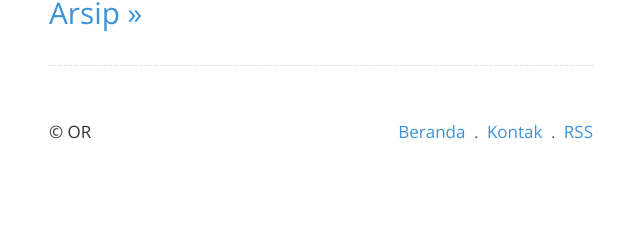
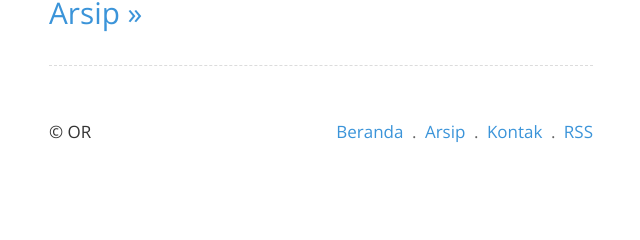
Before and after one commit to krhmwn/krhmwn.github.io, a Jekyll site: the page built from index.html, in a window 1280 px wide. Shown: the part 1082-1322 px from the top of the page, without its empty margins (319-959 px from the left). Built offline with Jekyll 4.4.1, drawn with Linux system fonts in a browser that asks for light colours.

Commit message:
Update V.1.2

```diff
--- a/_includes/footer.html
+++ b/_includes/footer.html
@@ -1 +1,9 @@
-<footer><p>&copy; OR</p><ol><li><a href="/">Beranda</a></li><li><a href="/contact">Kontak</a></li><li><a href="/sitemap.xml">RSS</a></li></ol></footer>
+<footer>
+<p>&copy; OR</p>
+<ol>
+<li><a href="/">Beranda</a></li>
+<li><a href="/archive">Arsip</a></li>
+<li><a href="/contact">Kontak</a></li>
+<li><a href="/sitemap.xml">RSS</a></li>
+</ol>
+</footer>
```
